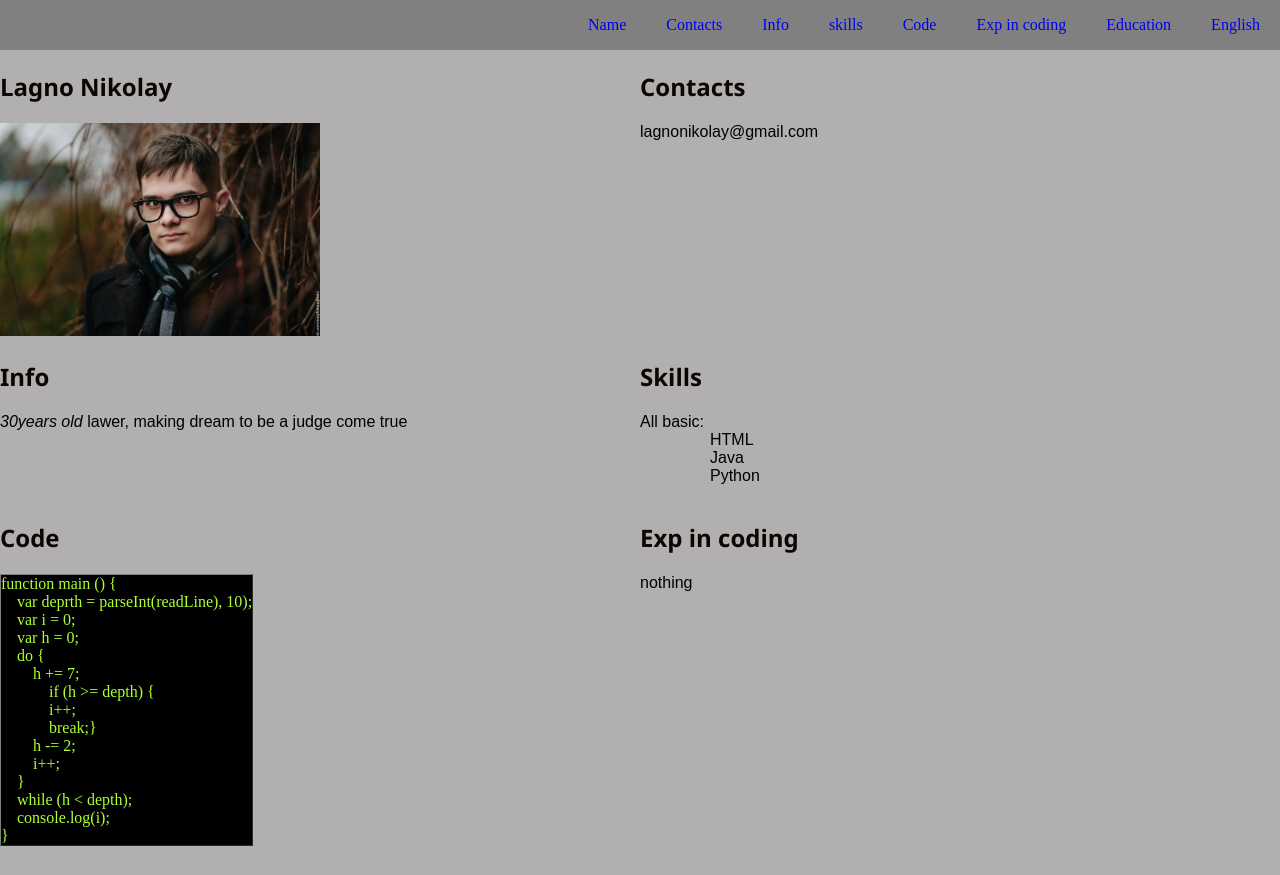
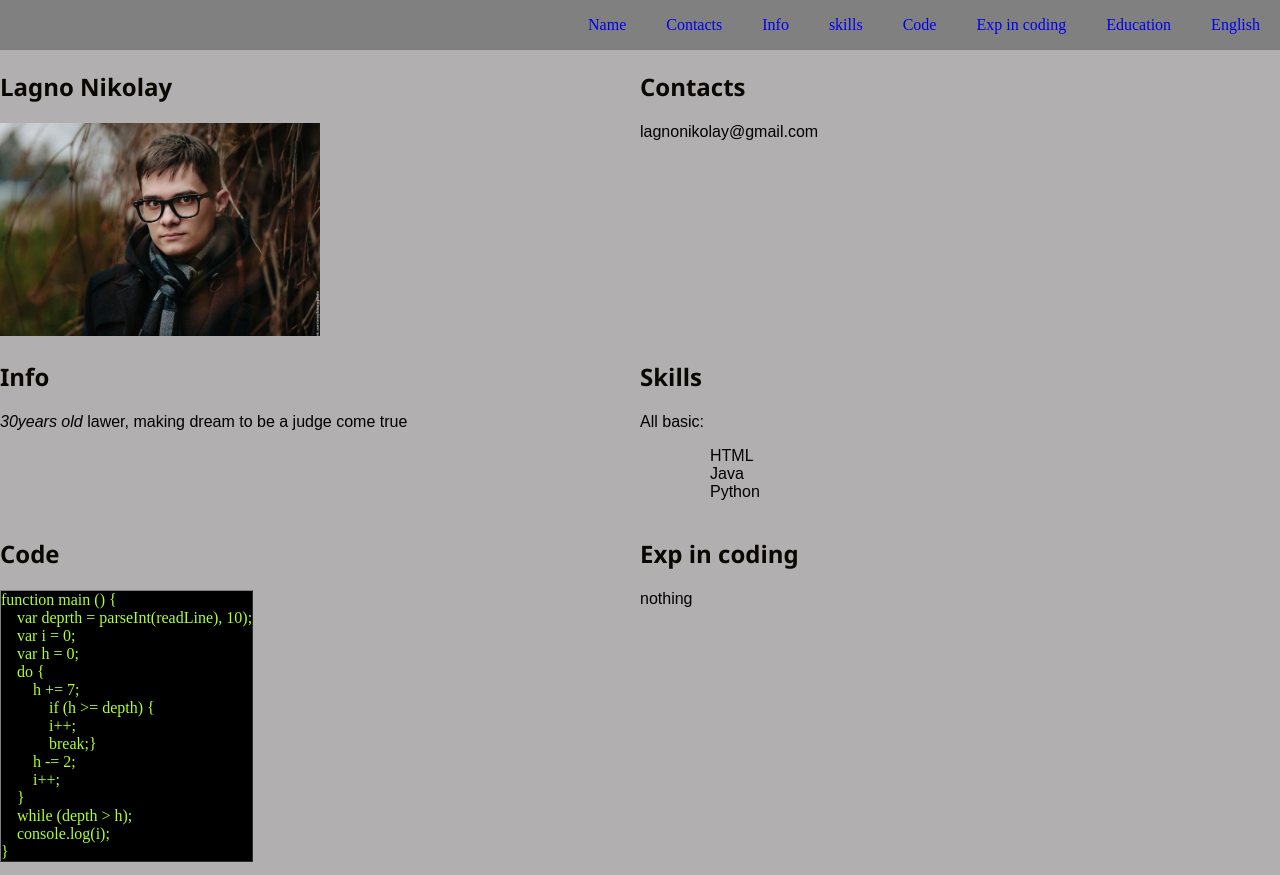
Before and after one commit to LagnoN/rsschool-cv, a plain HTML site: page index.html in a window 1280 px wide. Shown: the top 875 px of the page. Drawn offline with Linux system fonts and the light colour scheme.

Commit message:
fix: fix errors

```diff
--- a/index.html
+++ b/index.html
@@ -18,7 +18,7 @@
                   <li class="nav-item"><a href="#Info" class="nav-link">Info</a></li>
                   <li class="nav-item"><a href="#skills" class="nav-link">skills</a></li>
                   <li class="nav-item"><a href="#Code" class="nav-link">Code</a></li>
-                  <li class="nav-item"><a href="#Exp in coding" class="nav-link">Exp in coding</a></li>
+                  <li class="nav-item"><a href="#Expincoding" class="nav-link">Exp in coding</a></li>
                   <li class="nav-item"><a href="#Education" class="nav-link">Education</a></li>
                   <li class="nav-item"><a href="#English" class="nav-link">English</a></li>
                 </ul>
@@ -41,7 +41,8 @@
             </section>
             <section class="section" id="skills">
                 <h2 class="section-title">Skills</h2>
-                <ul style="padding: 0;">All basic:
+                All basic:
+                <ul style="padding: 0;">
                     <li style="list-style: none; padding: 0px 0px 0px 70px;">HTML</li>
                     <li style="list-style: none; padding: 0px 0px 0px 70px;">Java</li>
                     <li style="list-style: none; padding: 0px 0px 0px 70px;">Python</li>
@@ -62,11 +63,11 @@ function main () {
         h -= 2;
         i++;
     }
-    while (h < depth);
+    while (depth > h);
     console.log(i);
 }</pre>
             </section>
-            <section class="section" id="Exp in coding">
+            <section class="section" id="Expincoding">
                 <h2 class="section-title">Exp in coding</h2>
                 <p>nothing</p>
             </section>
```
